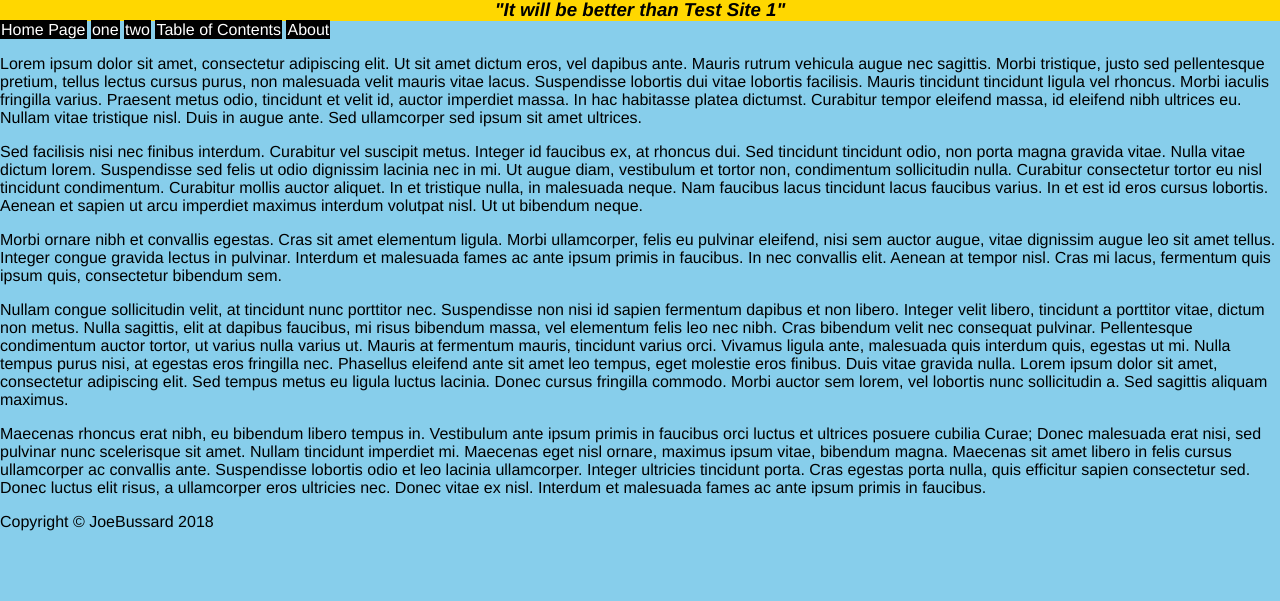
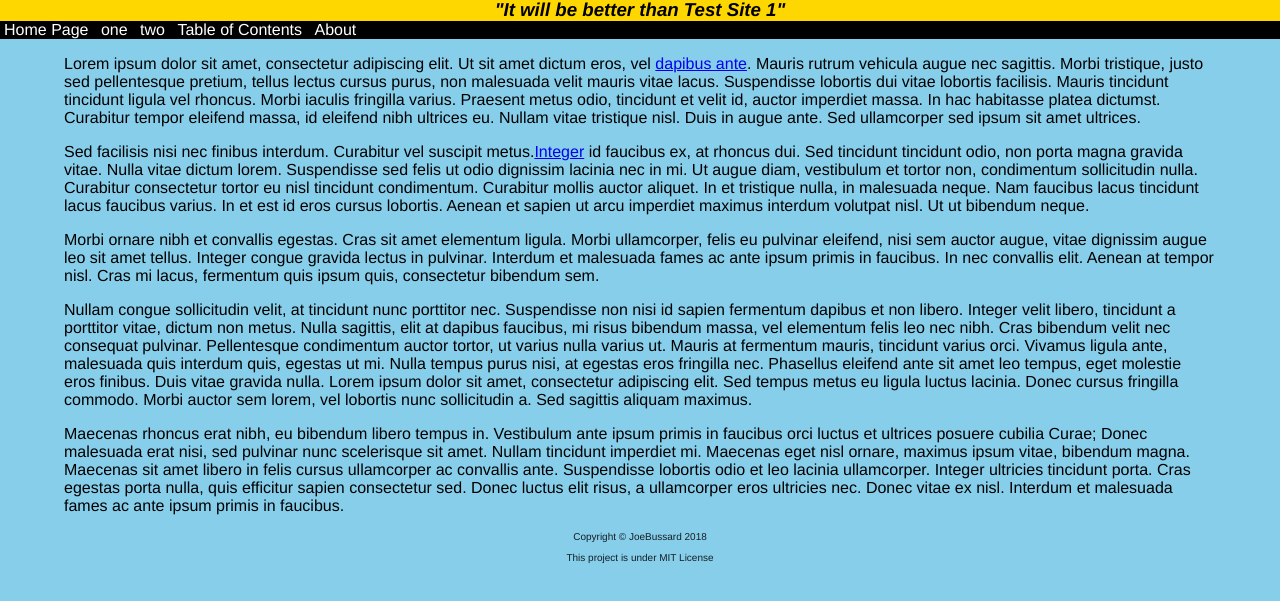
Before and after one commit to JoeBussard/test-site-2, a plain HTML site: page index.html in a window 1280 px wide. Shown: the part 35-636 px from the top of the page. Drawn offline with Linux system fonts and the light colour scheme.

Commit message:
cleaned up basic html and css

```diff
--- a/index.html
+++ b/index.html
@@ -40,9 +40,9 @@
     <div class="main-body-container">
       <div class="lorem-container">
 <p>
-Lorem ipsum dolor sit amet, consectetur adipiscing elit. Ut sit amet dictum eros, vel dapibus ante. Mauris rutrum vehicula augue nec sagittis. Morbi tristique, justo sed pellentesque pretium, tellus lectus cursus purus, non malesuada velit mauris vitae lacus. Suspendisse lobortis dui vitae lobortis facilisis. Mauris tincidunt tincidunt ligula vel rhoncus. Morbi iaculis fringilla varius. Praesent metus odio, tincidunt et velit id, auctor imperdiet massa. In hac habitasse platea dictumst. Curabitur tempor eleifend massa, id eleifend nibh ultrices eu. Nullam vitae tristique nisl. Duis in augue ante. Sed ullamcorper sed ipsum sit amet ultrices.
+Lorem ipsum dolor sit amet, consectetur adipiscing elit. Ut sit amet dictum eros, vel <a href="#">dapibus ante</a>. Mauris rutrum vehicula augue nec sagittis. Morbi tristique, justo sed pellentesque pretium, tellus lectus cursus purus, non malesuada velit mauris vitae lacus. Suspendisse lobortis dui vitae lobortis facilisis. Mauris tincidunt tincidunt ligula vel rhoncus. Morbi iaculis fringilla varius. Praesent metus odio, tincidunt et velit id, auctor imperdiet massa. In hac habitasse platea dictumst. Curabitur tempor eleifend massa, id eleifend nibh ultrices eu. Nullam vitae tristique nisl. Duis in augue ante. Sed ullamcorper sed ipsum sit amet ultrices.
 </p> <p>
-Sed facilisis nisi nec finibus interdum. Curabitur vel suscipit metus. Integer id faucibus ex, at rhoncus dui. Sed tincidunt tincidunt odio, non porta magna gravida vitae. Nulla vitae dictum lorem. Suspendisse sed felis ut odio dignissim lacinia nec in mi. Ut augue diam, vestibulum et tortor non, condimentum sollicitudin nulla. Curabitur consectetur tortor eu nisl tincidunt condimentum. Curabitur mollis auctor aliquet. In et tristique nulla, in malesuada neque. Nam faucibus lacus tincidunt lacus faucibus varius. In et est id eros cursus lobortis. Aenean et sapien ut arcu imperdiet maximus interdum volutpat nisl. Ut ut bibendum neque.
+Sed facilisis nisi nec finibus interdum. Curabitur vel suscipit metus.<a href="https://en.wikipedia.org/wiki/Integer" target="_blank">Integer</a>  id faucibus ex, at rhoncus dui. Sed tincidunt tincidunt odio, non porta magna gravida vitae. Nulla vitae dictum lorem. Suspendisse sed felis ut odio dignissim lacinia nec in mi. Ut augue diam, vestibulum et tortor non, condimentum sollicitudin nulla. Curabitur consectetur tortor eu nisl tincidunt condimentum. Curabitur mollis auctor aliquet. In et tristique nulla, in malesuada neque. Nam faucibus lacus tincidunt lacus faucibus varius. In et est id eros cursus lobortis. Aenean et sapien ut arcu imperdiet maximus interdum volutpat nisl. Ut ut bibendum neque.
 </p> <p>
 Morbi ornare nibh et convallis egestas. Cras sit amet elementum ligula. Morbi ullamcorper, felis eu pulvinar eleifend, nisi sem auctor augue, vitae dignissim augue leo sit amet tellus. Integer congue gravida lectus in pulvinar. Interdum et malesuada fames ac ante ipsum primis in faucibus. In nec convallis elit. Aenean at tempor nisl. Cras mi lacus, fermentum quis ipsum quis, consectetur bibendum sem.
 </p> <p>
@@ -56,6 +56,7 @@ Maecenas rhoncus erat nibh, eu bibendum libero tempus in. Vestibulum ante ipsum
 
     <footer>
       <p>Copyright &copy; JoeBussard 2018</p>
+      <p>This project is under MIT License</p>
     </footer>
 
 
--- a/styles/main.css
+++ b/styles/main.css
@@ -28,6 +28,7 @@ body {
 
 .dropdown-container {
   margin:0px;
+  background:black;
   display:block;
 }
 
@@ -38,7 +39,7 @@ body {
 }
 
 .dropdown-container ul li {
-  padding:1px;
+  padding:0px 4px 0px 4px;
   margin: 0px;
   display:inline;
   background:black;
@@ -65,14 +66,28 @@ body {
 }
 
 .dropdown-contents {
-  position:relative;
+  position:absolute;
   visibility:hidden;
-  display:none;
+  width:131px;
 }
 
 .dropdown-trigger:hover .dropdown-contents {
   position:absolute;
-  display:inline-block;
+  display:block;
   background:green *important;
   visibility:visible;
 }
+
+.main-body-container{
+  width:90vw;
+  margin:auto;
+}
+
+
+
+footer {
+  font-size:10px;
+  margin:0px;
+  opacity:85%;
+  text-align:center;
+}
```
